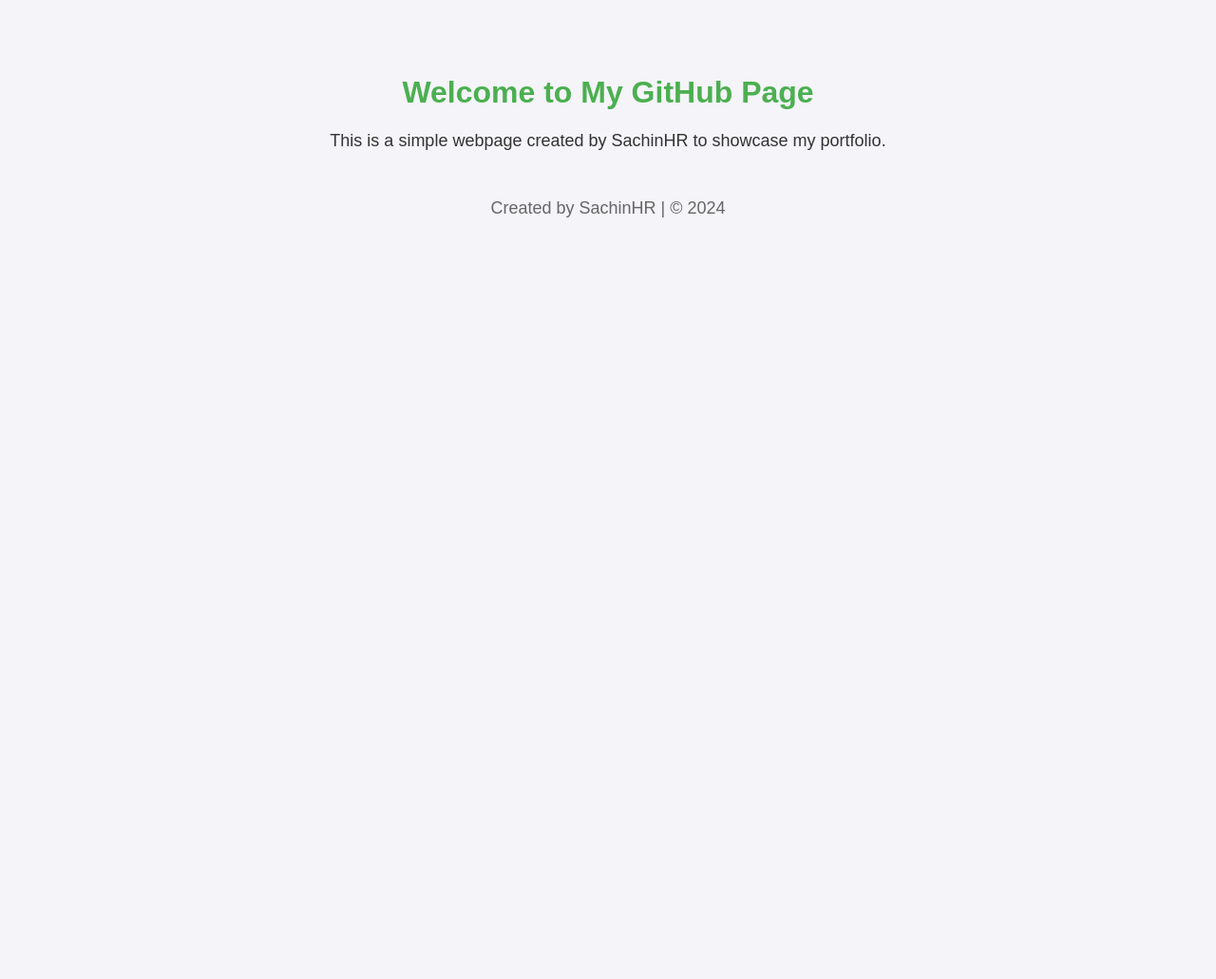
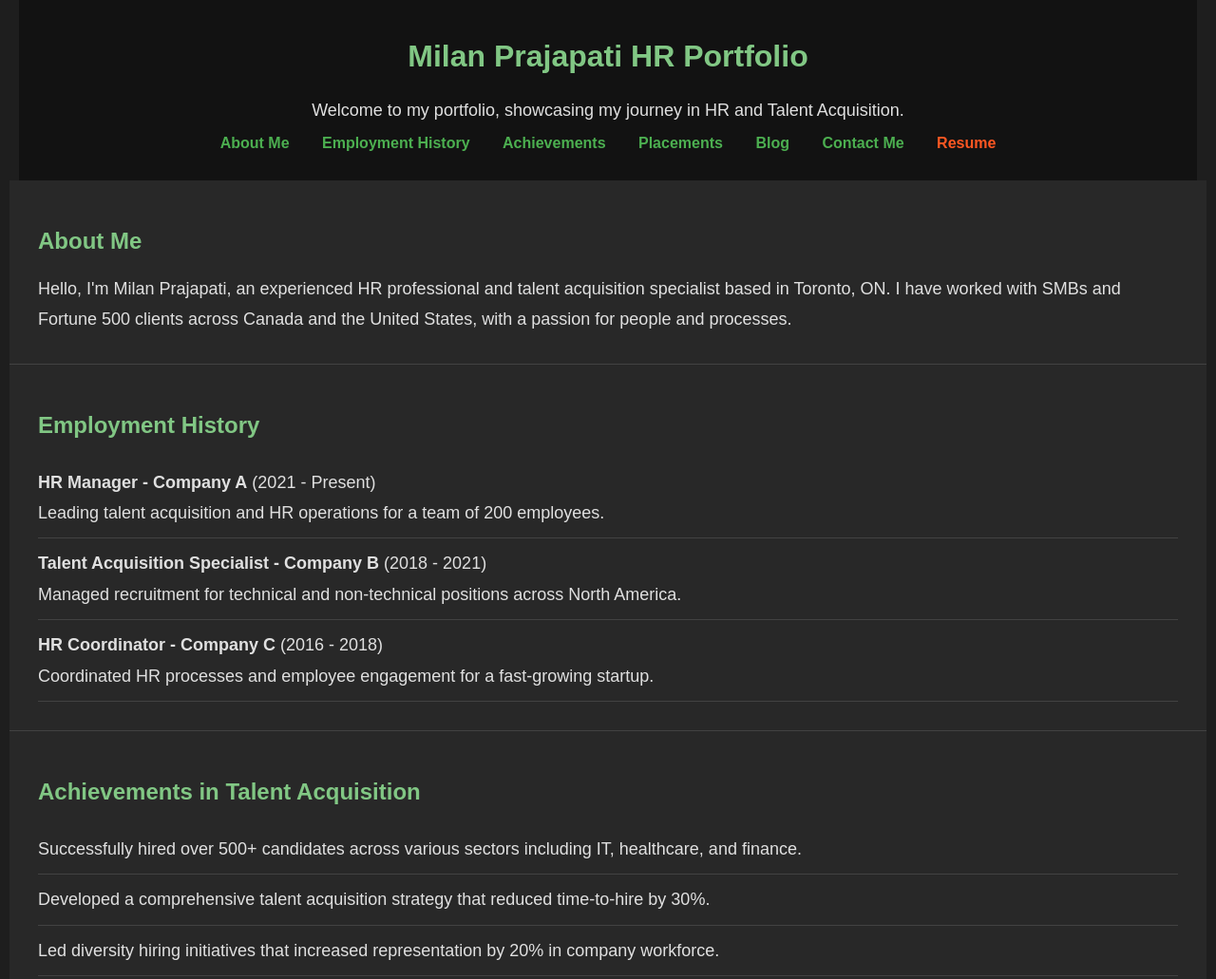
Before and after one commit to milanprajapati25/milanprajapati25.github.io, a plain HTML site: page index.html in a window 1280 px wide. Shown: the top 1031 px of the page at 95% size. Before the commit the page ends 800 px from the top, so only its background shows below. Drawn offline with Linux system fonts and the light colour scheme.

Commit message:
index.html

```diff
--- a/index.html
+++ b/index.html
@@ -4,33 +4,153 @@
     <meta charset="UTF-8">
     <meta name="viewport" content="width=device-width, initial-scale=1.0">
     <meta http-equiv="X-UA-Compatible" content="ie=edge">
-    <title>Welcome to SachinHR's GitHub Page</title>
+    <title>Milan Prajapati HR Portfolio</title>
     <style>
         body {
             font-family: Arial, sans-serif;
-            background-color: #f4f4f9;
-            color: #333;
+            background-color: #1E1E1E;
+            color: #E0E0E0;
+            margin: 0;
+            padding: 0;
+        }
+        header {
+            background-color: #121212;
+            color: #E0E0E0;
+            padding: 20px;
             text-align: center;
-            padding: 50px;
         }
-        h1 {
+        nav {
+            text-align: center;
+            margin: 10px 0;
+        }
+        nav a {
             color: #4CAF50;
+            margin: 0 15px;
+            text-decoration: none;
+            font-weight: bold;
         }
-        p {
+        nav a:hover {
+            color: #81C784;
+        }
+        section {
+            padding: 30px;
+            margin: 0;
+            background-color: #282828;
+            border-bottom: 1px solid #424242;
+        }
+        h1, h2 {
+            color: #81C784;
+        }
+        p, ul {
             font-size: 18px;
+            line-height: 1.8;
+            margin: 0;
+        }
+        ul {
+            list-style-type: none;
+            padding: 0;
+        }
+        ul li {
+            padding: 10px 0;
+            border-bottom: 1px solid #424242;
         }
         footer {
-            margin-top: 50px;
-            font-size: 14px;
-            color: #666;
+            background-color: #121212;
+            color: #E0E0E0;
+            text-align: center;
+            padding: 10px 0;
+        }
+        .resume-link {
+            color: #FF5722;
+            font-weight: bold;
+            text-decoration: none;
+        }
+        .resume-link:hover {
+            color: #FF8A65;
+        }
+        /* Full-width layout */
+        section, header, footer {
+            width: 100%;
+            max-width: 1200px;
+            margin: 0 auto;
         }
     </style>
 </head>
 <body>
-    <h1>Welcome to My GitHub Page</h1>
-    <p>This is a simple webpage created by SachinHR to showcase my portfolio.</p>
+
+    <!-- Header -->
+    <header>
+        <h1>Milan Prajapati HR Portfolio</h1>
+        <p>Welcome to my portfolio, showcasing my journey in HR and Talent Acquisition.</p>
+        <nav>
+            <a href="#about">About Me</a>
+            <a href="#employment-history">Employment History</a>
+            <a href="#achievements">Achievements</a>
+            <a href="#placements">Placements</a>
+            <a href="#blog">Blog</a>
+            <a href="#contact">Contact Me</a>
+            <a href="resume.pdf" class="resume-link" download>Resume</a>
+        </nav>
+    </header>
+
+    <!-- About Me Section -->
+    <section id="about">
+        <h2>About Me</h2>
+        <p>Hello, I'm Milan Prajapati, an experienced HR professional and talent acquisition specialist based in Toronto, ON. I have worked with SMBs and Fortune 500 clients across Canada and the United States, with a passion for people and processes.</p>
+    </section>
+
+    <!-- Employment History Section -->
+    <section id="employment-history">
+        <h2>Employment History</h2>
+        <ul>
+            <li><strong>HR Manager - Company A</strong> (2021 - Present)<br>
+                Leading talent acquisition and HR operations for a team of 200 employees.</li>
+            <li><strong>Talent Acquisition Specialist - Company B</strong> (2018 - 2021)<br>
+                Managed recruitment for technical and non-technical positions across North America.</li>
+            <li><strong>HR Coordinator - Company C</strong> (2016 - 2018)<br>
+                Coordinated HR processes and employee engagement for a fast-growing startup.</li>
+        </ul>
+    </section>
+
+    <!-- Achievements Section -->
+    <section id="achievements">
+        <h2>Achievements in Talent Acquisition</h2>
+        <ul>
+            <li>Successfully hired over 500+ candidates across various sectors including IT, healthcare, and finance.</li>
+            <li>Developed a comprehensive talent acquisition strategy that reduced time-to-hire by 30%.</li>
+            <li>Led diversity hiring initiatives that increased representation by 20% in company workforce.</li>
+        </ul>
+    </section>
+
+    <!-- Placements Section -->
+    <section id="placements">
+        <h2>Placements</h2>
+        <ul>
+            <li><strong>Company X:</strong> Placed 50+ engineers and IT professionals in leadership roles.</li>
+            <li><strong>Company Y:</strong> Recruited key analysts and managers for the finance department.</li>
+            <li><strong>Company Z:</strong> Managed large-scale healthcare recruitment, placing 100+ nurses and staff.</li>
+        </ul>
+    </section>
+
+    <!-- Blog Section -->
+    <section id="blog">
+        <h2>Blog</h2>
+        <ul>
+            <li><a href="blog1.html">The Future of HR: Trends to Watch in 2024</a></li>
+            <li><a href="blog2.html">5 Strategies for Efficient Talent Acquisition</a></li>
+        </ul>
+    </section>
+
+    <!-- Contact Me Section -->
+    <section id="contact">
+        <h2>Contact Me</h2>
+        <p>If you'd like to connect, feel free to reach out via email: <strong><a href="mailto:milan.prajapati@email.com">milan.prajapati@email.com</a></strong></p>
+    </section>
+
+    <!-- Footer -->
     <footer>
-        <p>Created by SachinHR | © 2024</p>
+        <p>&copy; 2024 Milan Prajapati. All rights reserved.</p>
     </footer>
+
 </body>
 </html>
```
